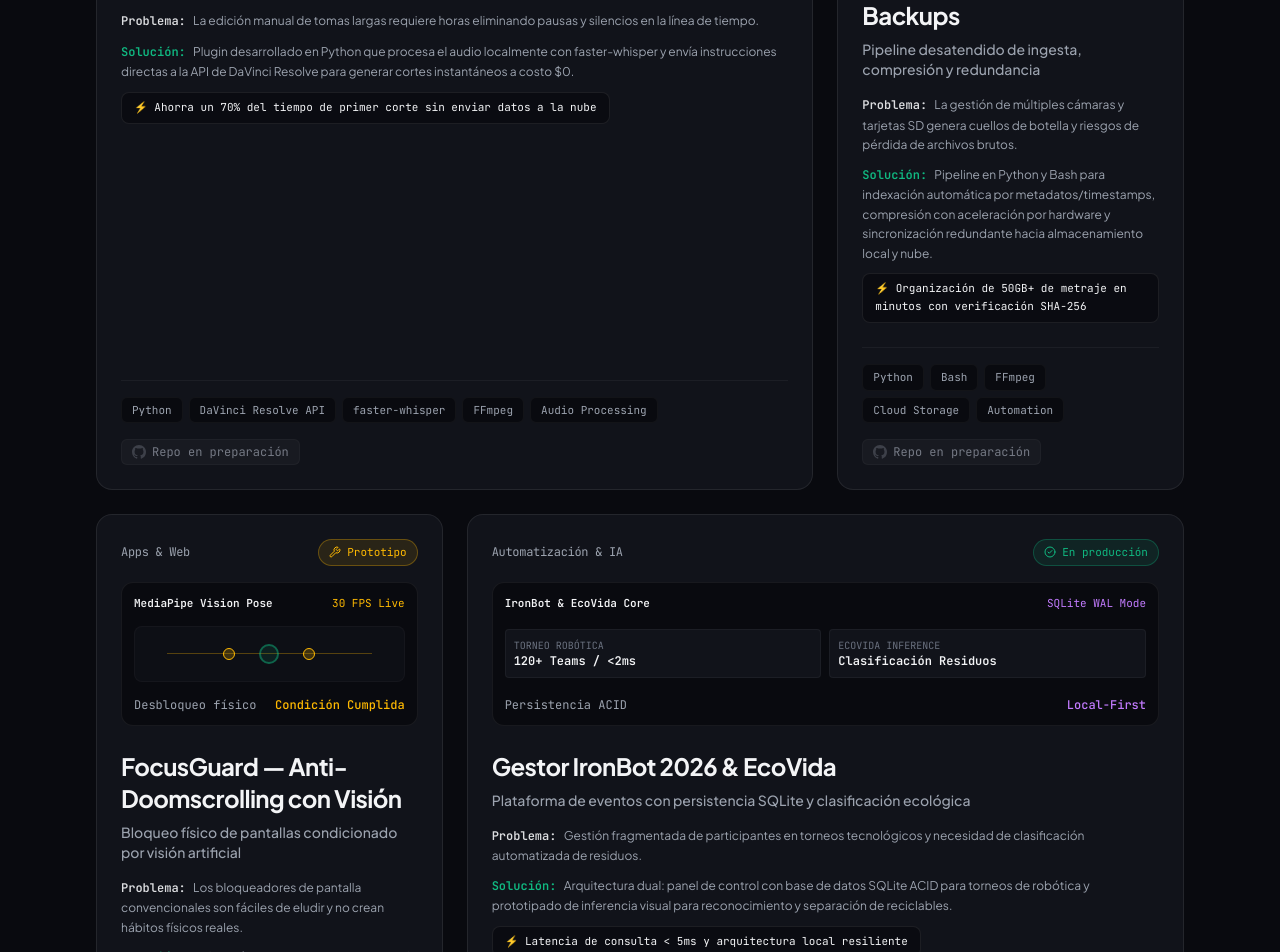
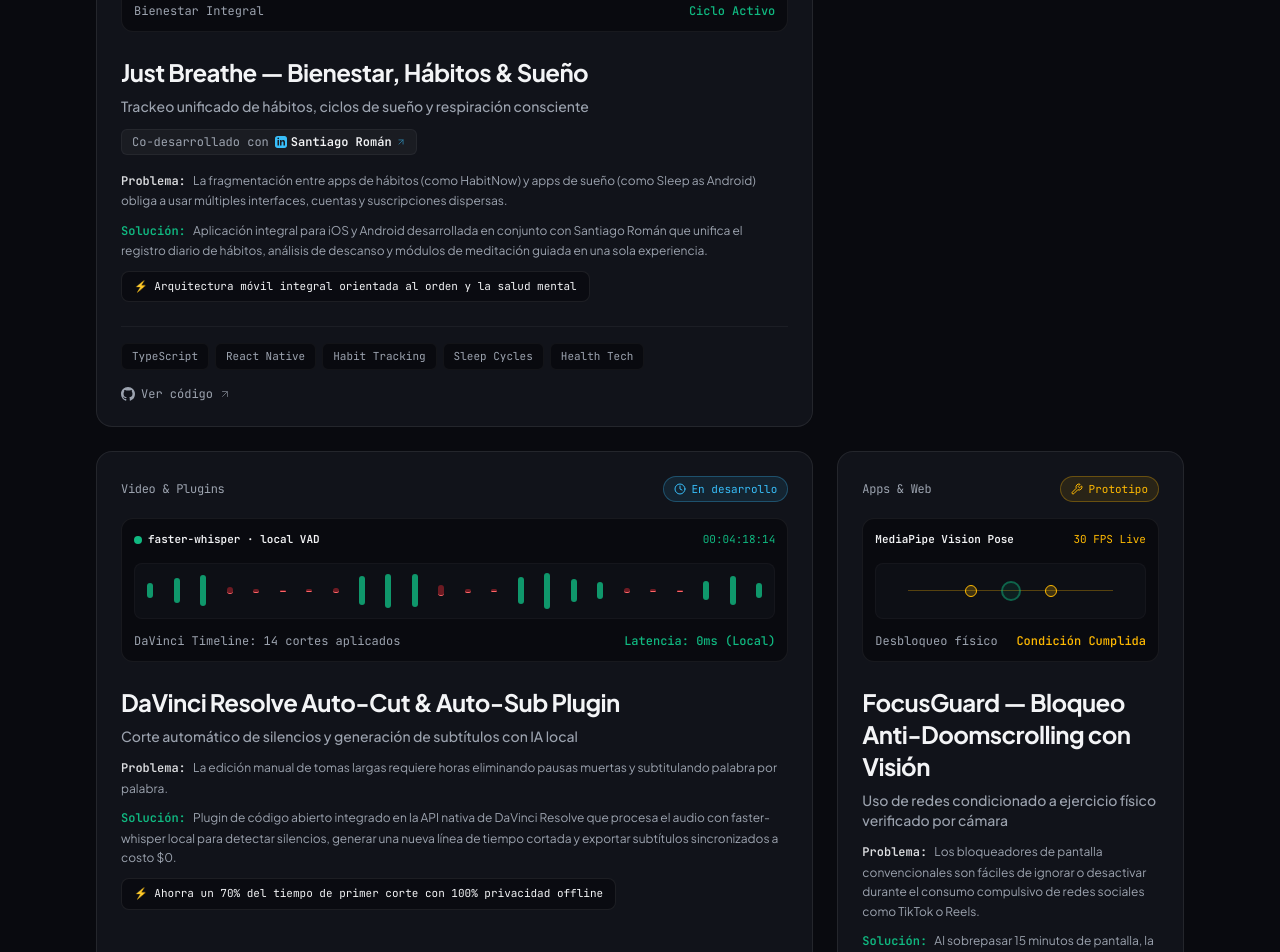
Before and after one commit to Spukerrs/portfolio, a Next.js app: page / in a window 1280 px wide. Shown: the part 1720-2672 px from the top of the page. Built offline with nearby package versions, Linux system fonts and the light colour scheme.

Commit message:
feat: add Just Breathe project with Santiago Román, update Keep projects, and refine honest testing-obsessive philosophy

```diff
--- a/src/components/sections/BentoProjects.tsx
+++ b/src/components/sections/BentoProjects.tsx
@@ -3,7 +3,7 @@
 import { useState } from "react";
 import { motion, AnimatePresence } from "motion/react";
 import { ArrowUpRight, CheckCircle2, Clock, Wrench } from "lucide-react";
-import { GithubIcon } from "@/components/ui/BrandIcons";
+import { GithubIcon, LinkedinIcon } from "@/components/ui/BrandIcons";
 import { portfolioData, type Project, type ProjectCategory } from "@/data/portfolio";
 
 function ProjectVisual({ project }: { project: Project }) {
@@ -102,6 +102,89 @@ function ProjectVisual({ project }: { project: Project }) {
         <div className="flex items-center justify-between text-xs">
           <span className="text-muted">Desbloqueo físico</span>
           <span className="text-amber-400 font-medium">Condición Cumplida</span>
+        </div>
+      </div>
+    );
+  }
+
+  if (type === "habit-breathe") {
+    return (
+      <div className="relative w-full h-36 rounded-xl bg-background/90 border border-border/80 p-3 overflow-hidden flex flex-col justify-between font-mono text-[11px]">
+        <div className="flex items-center justify-between text-muted-dark">
+          <span className="text-foreground font-semibold">Just Breathe Core</span>
+          <span className="text-accent">Sleep + Habit Sync</span>
+        </div>
+        <div className="flex items-center justify-between gap-3 my-auto">
+          <div className="flex-1 p-2 rounded bg-surface border border-border/60">
+            <span className="text-[10px] text-muted-dark block">HÁBITOS DIARIOS</span>
+            <div className="flex gap-1 mt-1.5">
+              {[1, 2, 3, 4, 5, 6, 7].map((d) => (
+                <div key={d} className="w-2.5 h-2.5 rounded-sm bg-accent/80" />
+              ))}
+            </div>
+          </div>
+          <div className="flex-1 p-2 rounded bg-accent/10 border border-accent/30 text-center">
+            <span className="text-[10px] text-accent block">SUEÑO PROFUNDO</span>
+            <span className="text-xs font-bold text-foreground">7h 45m · 92%</span>
+          </div>
+        </div>
+        <div className="flex items-center justify-between text-xs text-muted">
+          <span>Bienestar Integral</span>
+          <span className="text-accent font-medium">Ciclo Activo</span>
+        </div>
+      </div>
+    );
+  }
+
+  if (type === "web-remaster") {
+    return (
+      <div className="relative w-full h-36 rounded-xl bg-background/90 border border-border/80 p-3 overflow-hidden flex flex-col justify-between font-mono text-[11px]">
+        <div className="flex items-center justify-between text-muted-dark">
+          <span className="text-foreground font-semibold">San Agustín Web Remaster</span>
+          <span className="text-accent-sky">Next.js App Router</span>
+        </div>
+        <div className="grid grid-cols-3 gap-2 my-auto">
+          <div className="p-2 rounded bg-surface border border-border/60 text-center">
+            <span className="text-[10px] text-muted-dark block">PERF</span>
+            <span className="text-xs font-bold text-accent">100/100</span>
+          </div>
+          <div className="p-2 rounded bg-surface border border-border/60 text-center">
+            <span className="text-[10px] text-muted-dark block">A11Y</span>
+            <span className="text-xs font-bold text-accent-sky">WCAG AA</span>
+          </div>
+          <div className="p-2 rounded bg-surface border border-border/60 text-center">
+            <span className="text-[10px] text-muted-dark block">MOBILE</span>
+            <span className="text-xs font-bold text-foreground">Fluid</span>
+          </div>
+        </div>
+        <div className="flex items-center justify-between text-xs text-muted">
+          <span>Portal Institucional</span>
+          <span className="text-accent-sky font-medium">Rediseño</span>
+        </div>
+      </div>
+    );
+  }
+
+  if (type === "accessibility") {
+    return (
+      <div className="relative w-full h-36 rounded-xl bg-background/90 border border-border/80 p-3 overflow-hidden flex flex-col justify-between font-mono text-[11px]">
+        <div className="flex items-center justify-between text-muted-dark">
+          <span className="text-foreground font-semibold">Asistente Accesibilidad ACV</span>
+          <span className="text-pink-400">Compensación Sensorial</span>
+        </div>
+        <div className="grid grid-cols-2 gap-2 my-auto">
+          <div className="p-2 rounded bg-surface border border-border/60">
+            <span className="text-[10px] text-muted-dark block">MODO HABLA</span>
+            <span className="text-xs text-foreground font-semibold">Texto a Síntesis</span>
+          </div>
+          <div className="p-2 rounded bg-surface border border-border/60">
+            <span className="text-[10px] text-muted-dark block">MODO ESCUCHA</span>
+            <span className="text-xs text-foreground font-semibold">Transcripción Visual</span>
+          </div>
+        </div>
+        <div className="flex items-center justify-between text-xs text-muted">
+          <span>Inclusión Cognitiva</span>
+          <span className="text-pink-400 font-medium">Accesible</span>
         </div>
       </div>
     );
@@ -269,7 +352,24 @@ export function BentoProjects() {
                   <h3 className="text-xl sm:text-2xl font-bold tracking-tight text-foreground group-hover:text-accent transition-colors mb-2">
                     {project.title}
                   </h3>
-                  <p className="text-sm font-medium text-muted mb-4">{project.tagline}</p>
+                  <p className="text-sm font-medium text-muted mb-3">{project.tagline}</p>
+
+                  {/* Co-Author Badge (e.g. Santiago Román) */}
+                  {project.coAuthor && (
+                    <div className="inline-flex items-center gap-1.5 px-2.5 py-1 rounded-md bg-white/[0.04] border border-border/60 text-xs font-mono text-muted mb-4">
+                      <span>Co-desarrollado con</span>
+                      <a
+                        href={project.coAuthor.linkedinUrl}
+                        target="_blank"
+                        rel="noopener noreferrer"
+                        className="inline-flex items-center gap-1 text-accent-sky hover:underline"
+                      >
+                        <LinkedinIcon className="w-3 h-3 text-accent-sky" aria-hidden="true" />
+                        <span className="font-semibold text-foreground">{project.coAuthor.name}</span>
+                        <ArrowUpRight className="w-2.5 h-2.5 opacity-60" aria-hidden="true" />
+                      </a>
+                    </div>
+                  )}
 
                   {/* Editorial Problem vs Solution breakdown */}
                   <div className="space-y-2.5 text-xs text-muted leading-relaxed mb-6">
--- a/src/data/portfolio.ts
+++ b/src/data/portfolio.ts
@@ -45,6 +45,7 @@ export interface Project {
   githubUrl?: string;
   demoUrl?: string;
   repoStatus?: "public" | "private" | "coming_soon";
+  coAuthor?: TeamMember;
   media?: {
     type: "image" | "video";
     src: string;
@@ -52,7 +53,7 @@ export interface Project {
     alt?: string;
   };
   abstractVisual: {
-    type: "waveform" | "pipeline" | "vision-guard" | "sqlite-grid";
+    type: "waveform" | "pipeline" | "vision-guard" | "sqlite-grid" | "habit-breathe" | "accessibility" | "web-remaster";
     accentColor: string;
   };
 }
@@ -116,15 +117,15 @@ export const portfolioData: PortfolioData = {
       label: "Disponible para nuevos proyectos y colaboraciones",
     },
     pitch:
-      "Transformo problemas reales en software funcional, herramientas de automatización y flujos audiovisuales combinando arquitectura de producto e inteligencia artificial.",
+      "No provengo del desarrollo tradicional de código de memoria: mi verdadero valor está en la arquitectura de soluciones, una atención casi obsesiva al detalle y una capacidad implacable de testing para encontrar errores antes de que lleguen a producción. Orquesto IA como motor técnico, pero audito cada línea para que todo funcione a la perfección.",
     philosophy: {
       intro:
-        "Busco ofrecer soluciones reales al mundo. Por más que eso conlleve utilizar inteligencia artificial, las etiquetas no definen el resultado: me pueden llamar 'vibecoder' o lo que prefieran, pero para mí lo prioritario es la satisfacción de quien confía en mí y la seguridad del software. Por eso audito, testeo y verifico cada proyecto antes de entregarlo. Mi filosofía es simple: ayudar.",
+        "Soy 100% transparente: no programo escribiendo sintaxis a mano desde cero. Mi habilidad radica en la visión de producto, la detección temprana de fallos y un testing meticuloso, a veces obsesivo. En una era donde cualquiera puede pedirle código a una IA, a mí me importa el detalle extremo: que todo funcione perfecto, seguro y sin errores. Me pueden llamar 'vibecoder' o como quieran; para mí lo prioritario es la satisfacción del cliente y mi vocación de ayudar.",
       quote:
-        "Me pueden decir vibecoder o lo que quieran; a mí lo que me importa es la satisfacción del cliente y la seguridad de lo que construyo. Por eso audito, testeo y valido los proyectos antes de entregarlos. Mi filosofía es ayudar a resolver problemas reales.",
+        "No escribo código tradicional, pero tengo una obsesión incansable por el detalle y el testing para que nada falle. Me pueden decir vibecoder o lo que quieran: a mí lo que me importa es la seguridad, que el cliente quede satisfecho y ayudar a construir soluciones reales.",
       closing:
-        "Al final del día, mi vocación no es seguir modas tecnológicas, sino aportar valor tangible con honestidad. Si tienes un problema que necesita una solución ágil, segura y bien testeada, hablemos.",
-      highlight: "Seguridad · Auditoría Humana · Vocación de Servicio",
+        "Mi vocación es ayudar. No busco aparentar que sé programar a la antigua: orquesto inteligencia artificial, audito cada flujo con rigor obsesivo y entrego software testeado a fondo que cumple su propósito.",
+      highlight: "Testing Obsesivo · Atención al Detalle · Seguridad Real",
     },
     bio: [
       "Constructor de soluciones de alto impacto asistido por IA. Mi enfoque se centra en la especificación técnica rigurosa, la orquestación de agentes especializados y la auditoría exhaustiva de código.",
@@ -158,16 +159,42 @@ export const portfolioData: PortfolioData = {
 
   projects: [
     {
+      id: "just-breathe",
+      title: "Just Breathe — Bienestar, Hábitos & Sueño",
+      category: "Apps & Web",
+      tagline: "Trackeo unificado de hábitos, ciclos de sueño y respiración consciente",
+      problem:
+        "La fragmentación entre apps de hábitos (como HabitNow) y apps de sueño (como Sleep as Android) obliga a usar múltiples interfaces, cuentas y suscripciones dispersas.",
+      solution:
+        "Aplicación integral para iOS y Android desarrollada en conjunto con Santiago Román que unifica el registro diario de hábitos, análisis de descanso y módulos de meditación guiada en una sola experiencia.",
+      metrics: "Arquitectura móvil integral orientada al orden y la salud mental",
+      tags: ["TypeScript", "React Native", "Habit Tracking", "Sleep Cycles", "Health Tech"],
+      status: "En desarrollo",
+      featured: true,
+      span: "md:col-span-2",
+      githubUrl: "https://github.com/Spukerrs/just-breathe",
+      repoStatus: "public",
+      coAuthor: {
+        name: "Santiago Román",
+        role: "Co-desarrollador",
+        linkedinUrl: "https://www.linkedin.com/in/santiago-rom%C3%A1n-4683ab326/",
+      },
+      abstractVisual: {
+        type: "habit-breathe",
+        accentColor: "#10B981",
+      },
+    },
+    {
       id: "davinci-autocut",
-      title: "DaVinci Resolve Auto-Cut Plugin",
+      title: "DaVinci Resolve Auto-Cut & Auto-Sub Plugin",
       category: "Video & Plugins",
-      tagline: "Corte automático de silencios e ingesta asistida con IA local",
+      tagline: "Corte automático de silencios y generación de subtítulos con IA local",
       problem:
-        "La edición manual de tomas largas requiere horas eliminando pausas y silencios en la línea de tiempo.",
+        "La edición manual de tomas largas requiere horas eliminando pausas muertas y subtitulando palabra por palabra.",
       solution:
-        "Plugin desarrollado en Python que procesa el audio localmente con faster-whisper y envía instrucciones directas a la API de DaVinci Resolve para generar cortes instantáneos a costo $0.",
-      metrics: "Ahorra un 70% del tiempo de primer corte sin enviar datos a la nube",
-      tags: ["Python", "DaVinci Resolve API", "faster-whisper", "FFmpeg", "Audio Processing"],
+        "Plugin de código abierto integrado en la API nativa de DaVinci Resolve que procesa el audio con faster-whisper local para detectar silencios, generar una nueva línea de tiempo cortada y exportar subtítulos sincronizados a costo $0.",
+      metrics: "Ahorra un 70% del tiempo de primer corte con 100% privacidad offline",
+      tags: ["Python", "DaVinci Resolve API", "faster-whisper", "FFmpeg", "AutoSub"],
       status: "En desarrollo",
       featured: true,
       span: "md:col-span-2",
@@ -179,15 +206,36 @@ export const portfolioData: PortfolioData = {
       },
     },
     {
+      id: "focusguard-app",
+      title: "FocusGuard — Bloqueo Anti-Doomscrolling con Visión",
+      category: "Apps & Web",
+      tagline: "Uso de redes condicionado a ejercicio físico verificado por cámara",
+      problem:
+        "Los bloqueadores de pantalla convencionales son fáciles de ignorar o desactivar durante el consumo compulsivo de redes sociales como TikTok o Reels.",
+      solution:
+        "Al sobrepasar 15 minutos de pantalla, la app bloquea el dispositivo y exige cumplir flexiones o sentadillas físicas verificadas en tiempo real mediante la cámara frontal y visión computacional.",
+      metrics: "Trackeo de posturas y repeticiones a 30 FPS en el dispositivo",
+      tags: ["Computer Vision", "MediaPipe", "Android", "Digital Wellbeing"],
+      status: "Prototipo",
+      featured: false,
+      span: "md:col-span-1",
+      githubUrl: "https://github.com/spukerrs/focusguard-vision",
+      repoStatus: "coming_soon",
+      abstractVisual: {
+        type: "vision-guard",
+        accentColor: "#F59E0B",
+      },
+    },
+    {
       id: "video-automation-backups",
-      title: "Automatización Inteligente de Video & Backups",
+      title: "Automatización de Ingesta & Respaldo de Video",
       category: "Automatización & IA",
-      tagline: "Pipeline desatendido de ingesta, compresión y redundancia",
+      tagline: "Clasificación automática por antigüedad (>30 días) y redundancia",
       problem:
-        "La gestión de múltiples cámaras y tarjetas SD genera cuellos de botella y riesgos de pérdida de archivos brutos.",
+        "La acumulación de gigabytes de grabaciones satura los discos y genera riesgo constante de pérdida de material bruto al formatear o limpiar la PC.",
       solution:
-        "Pipeline en Python y Bash para indexación automática por metadatos/timestamps, compresión con aceleración por hardware y sincronización redundante hacia almacenamiento local y nube.",
-      metrics: "Organización de 50GB+ de metraje en minutos con verificación SHA-256",
+        "Script desatendido que detecta clips con más de un mes de antigüedad, los traslada a directorios de archivo y gestiona copias de seguridad redundantes en la nube para resguardo permanente.",
+      metrics: "Clasificación desatendida y tolerancia cero a pérdida de metraje",
       tags: ["Python", "Bash", "FFmpeg", "Cloud Storage", "Automation"],
       status: "En producción",
       featured: false,
@@ -200,24 +248,45 @@ export const portfolioData: PortfolioData = {
       },
     },
     {
-      id: "focusguard-app",
-      title: "FocusGuard — Anti-Doomscrolling con Visión",
+      id: "san-agustin-remaster",
+      title: "Remasterización Web — Instituto San Agustín",
       category: "Apps & Web",
-      tagline: "Bloqueo físico de pantallas condicionado por visión artificial",
+      tagline: "Propuesta de modernización de la plataforma institucional del colegio",
       problem:
-        "Los bloqueadores de pantalla convencionales son fáciles de eludir y no crean hábitos físicos reales.",
+        "Plataformas institucionales con interfaces anticuadas, lenta carga y mala experiencia de usuario en teléfonos móviles para alumnos y docentes.",
       solution:
-        "Aplicación interactiva que exige cumplir metas físicas tangibles verificadas en tiempo real mediante cámara frontal y MediaPipe antes de desbloquear la pantalla.",
-      metrics: "Reconocimiento de posturas y repeticiones a 30 FPS en el dispositivo",
-      tags: ["TypeScript", "MediaPipe", "Computer Vision", "React Native", "UX/UI"],
+        "Propuesta técnica de rediseño integral con arquitectura Next.js, diseño responsivo accesible y navegación fluida para información académica y novedades del colegio.",
+      metrics: "100/100 Lighthouse performance y cumplimiento estricto WCAG AA",
+      tags: ["Next.js", "Tailwind CSS", "A11y", "Responsive Design"],
+      status: "En desarrollo",
+      featured: false,
+      span: "md:col-span-1",
+      githubUrl: "https://github.com/spukerrs/san-agustin-web-remaster",
+      repoStatus: "coming_soon",
+      abstractVisual: {
+        type: "web-remaster",
+        accentColor: "#38BDF8",
+      },
+    },
+    {
+      id: "accesibilidad-acv",
+      title: "Asistente de Comunicación Adaptada & ACV",
+      category: "Automatización & IA",
+      tagline: "Compensación sensorial asistida para personas con secuelas comunicativas",
+      problem:
+        "Personas que sufrieron un ACV o con discapacidades del habla y escucha enfrentan una brecha severa de comunicación cotidiana al no poder expresarse de forma estándar.",
+      solution:
+        "Interfaz adaptativa diseñada para compensar capacidades: si el usuario no puede hablar o escuchar, utiliza iconografía táctil contextual, texto asistido y síntesis de voz simplificada para comunicarse con su entorno.",
+      metrics: "Diseño inclusivo centrado en accesibilidad cognitiva y motriz",
+      tags: ["Accesibilidad", "Inclusión", "UX Adaptativa", "Health Tech"],
       status: "Prototipo",
       featured: false,
       span: "md:col-span-1",
-      githubUrl: "https://github.com/spukerrs/focusguard-vision",
+      githubUrl: "https://github.com/spukerrs/accessibility-assist-acv",
       repoStatus: "coming_soon",
       abstractVisual: {
-        type: "vision-guard",
-        accentColor: "#F59E0B",
+        type: "accessibility",
+        accentColor: "#EC4899",
       },
     },
     {
```
Also changed, not shown: 3 other files (tests, documents, lock files or other folders).
